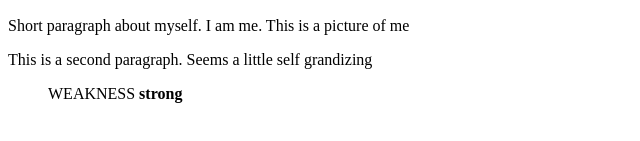
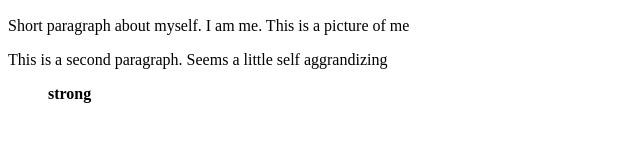
Before and after one commit to jleibfried/jleibfried.github.io, a plain HTML site: page index.html in a window 1280 px wide. Shown: the part 289-430 px from the top of the page, without its empty margins (0-640 px from the left). Drawn offline with Linux system fonts and the light colour scheme.

Commit message:
cleaning up for public consumption

```diff
--- a/index.html
+++ b/index.html
@@ -10,10 +10,9 @@
   <img src="profile1.png" alt="Your Name">
 
   <p>Short paragraph about myself.  I am me.  This is a picture of me</p>
-  <p>This is a second paragraph.  Seems a little self grandizing </p>
+  <p>This is a second paragraph.  Seems a little self aggrandizing </p>
 
   <ul>
-    <weak>WEAKNESS</weak>
     <strong> strong</strong>
   </ul>
 
```
